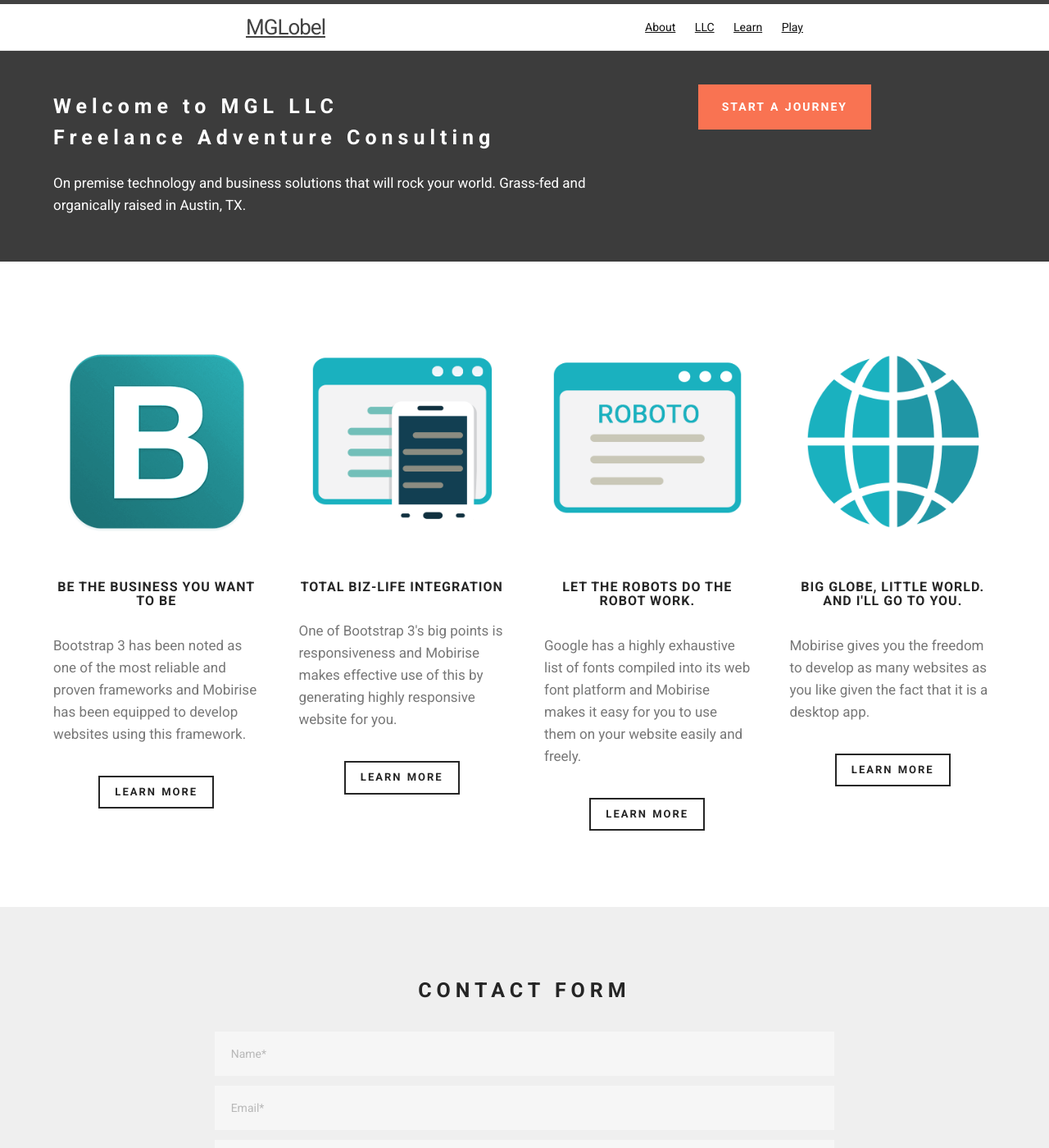
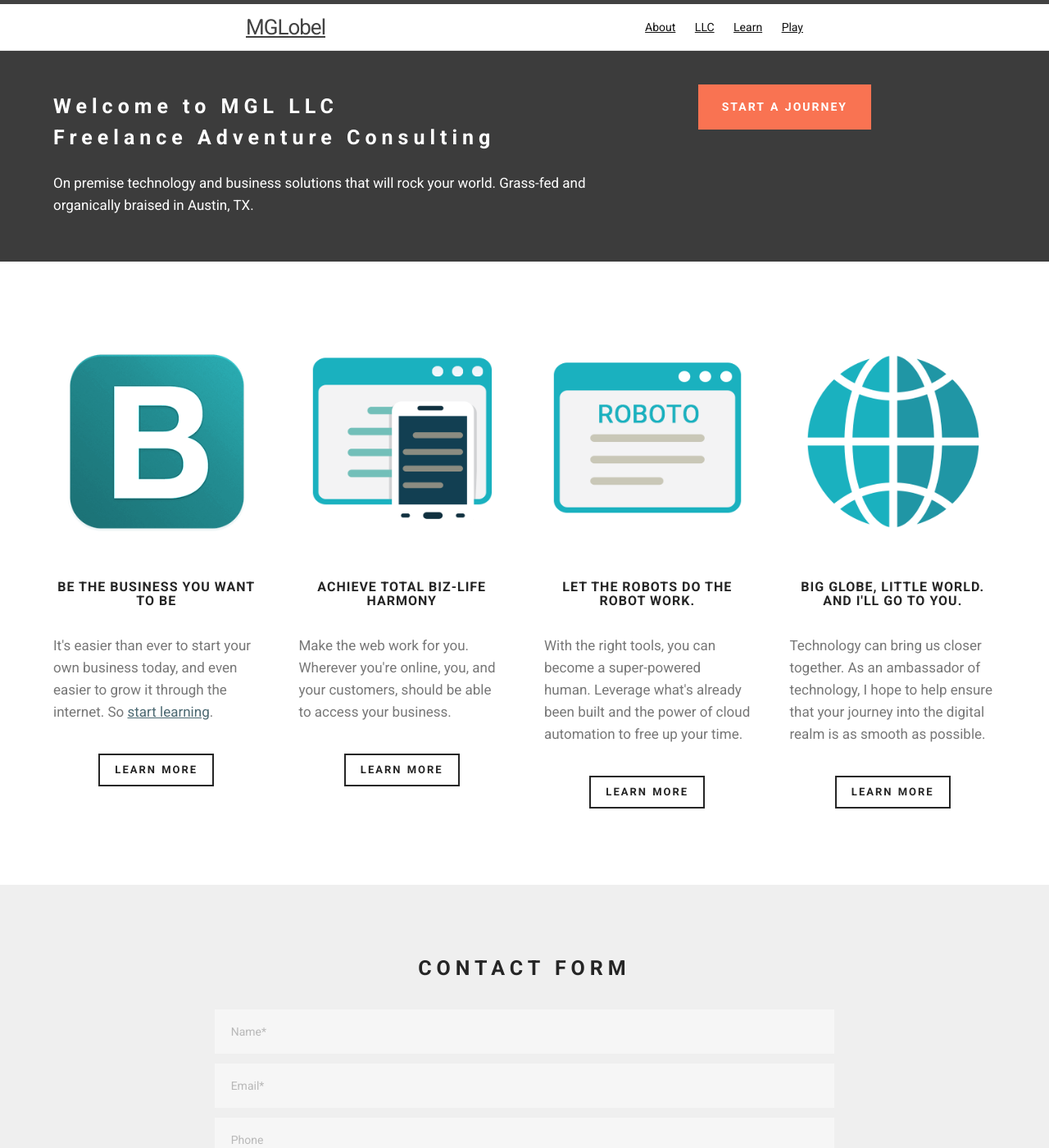
Before and after one commit to mglobel/mglobel, a Jekyll site: the page built from llc/index.html, in a window 1280 px wide and 1400 px high. Shown: the whole window at 82% size. Built offline with Jekyll 4.4.1, drawn with Linux system fonts in a browser that asks for light colours.

Commit message:
update llc/index.html

```diff
--- a/llc/index.html
+++ b/llc/index.html
@@ -38,7 +38,7 @@
                           </div>
                       </div>
                       <div class="mbr-section__container">
-                          <div class="mbr-article mbr-article--auto-align mbr-article--wysiwyg"><p>On premise technology and business solutions that will rock your world. Grass-fed and organically raised in Austin, TX.</p></div>
+                          <div class="mbr-article mbr-article--auto-align mbr-article--wysiwyg"><p>On premise technology and business solutions that will rock your world. Grass-fed and organically braised in Austin, TX.</p></div>
                       </div>
                   </div>
                   <div class="mbr-box__magnet mbr-box__magnet--top-left mbr-section__right col-sm-4">
@@ -68,7 +68,11 @@
                   </div>
                   <div class="mbr-section__container mbr-section__container--middle">
                       <div class="mbr-article mbr-article--wysiwyg">
-                          <p>Bootstrap 3 has been noted as one of the most reliable and proven frameworks and Mobirise has been equipped to develop websites using this framework.</p>
+                          <p>
+                            It's easier than ever to start your own business
+                            today, and even easier to grow it through the
+                            internet. So <a href="/learn">start learning</a>.
+                          </p>
                       </div>
                   </div>
                   <div class="mbr-section__container mbr-section__container--last">
@@ -81,12 +85,16 @@
                   </div>
                   <div class="mbr-section__container mbr-section__container--middle">
                       <div class="mbr-header mbr-header--reduce mbr-header--center mbr-header--wysiwyg">
-                          <h3 class="mbr-header__text">TOTAL BIZ-LIFE INTEGRATION</h3>
+                          <h3 class="mbr-header__text">ACHIEVE TOTAL BIZ-LIFE HARMONY</h3>
                       </div>
                   </div>
                   <div class="mbr-section__container mbr-section__container--middle">
                       <div class="mbr-article mbr-article--wysiwyg">
-                          <p>One of Bootstrap 3's big points is responsiveness and Mobirise makes effective use of this by generating highly responsive website for you.</p>
+                          <p>
+                            Make the web work for you. Wherever you're online,
+                            you, and your customers, should be able to access
+                            your business.
+                         </p>
                       </div>
                   </div>
                   <div class="mbr-section__container mbr-section__container--last">
@@ -105,7 +113,11 @@
                   </div>
                   <div class="mbr-section__container mbr-section__container--middle">
                       <div class="mbr-article mbr-article--wysiwyg">
-                          <p>Google has a highly exhaustive list of fonts compiled into its web font platform and Mobirise makes it easy for you to use them on your website easily and freely.</p>
+                          <p>
+                            With the right tools, you can become a super-powered
+                            human. Leverage what's already been built and the
+                            power of cloud automation to free up your time.
+                          </p>
                       </div>
                   </div>
                   <div class="mbr-section__container mbr-section__container--last">
@@ -124,7 +136,12 @@
                   </div>
                   <div class="mbr-section__container mbr-section__container--middle">
                       <div class="mbr-article mbr-article--wysiwyg">
-                          <p>Mobirise gives you the freedom to develop as many websites as you like given the fact that it is a desktop app.</p>
+                          <p>
+                            Technology can bring us closer together. As an
+                            ambassador of technology, I hope to help ensure that
+                            your journey into the digital realm is as
+                            smooth as possible.
+                          </p>
                       </div>
                   </div>
                   <div class="mbr-section__container mbr-section__container--last">
```
